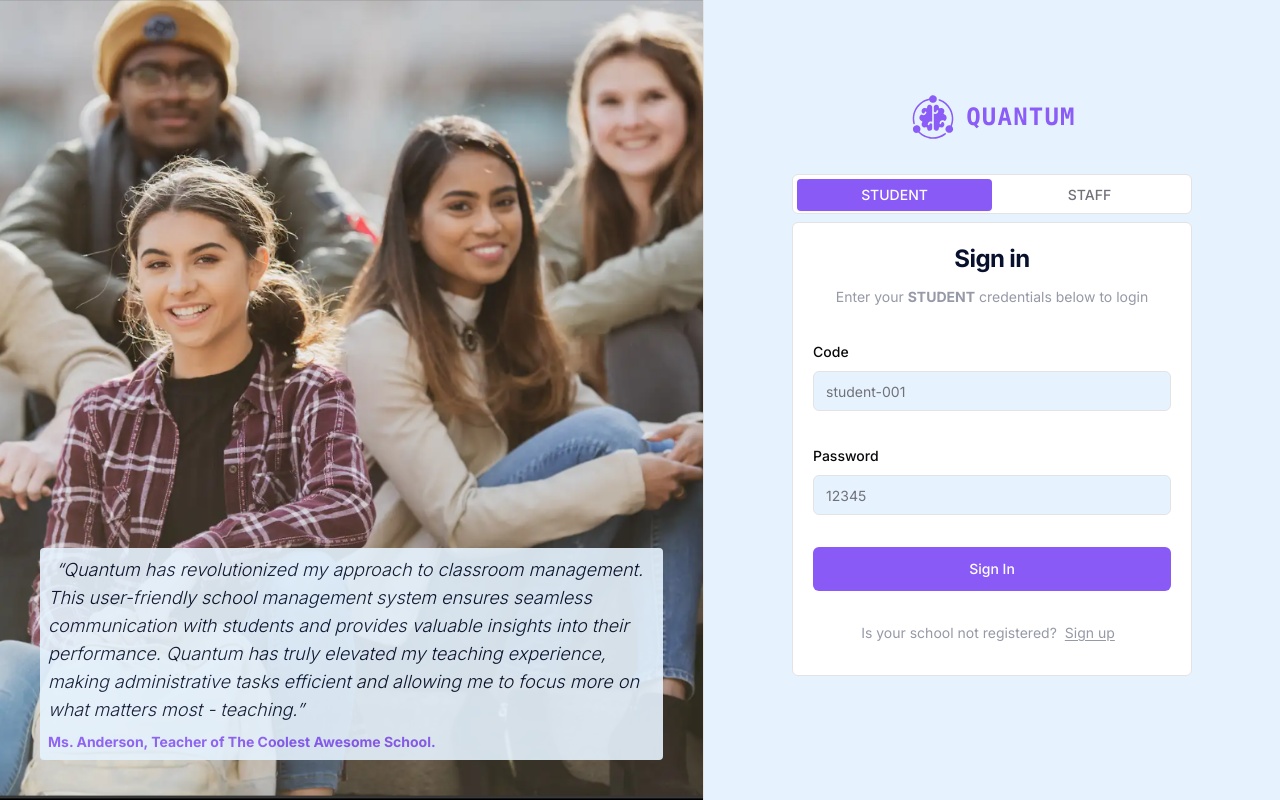
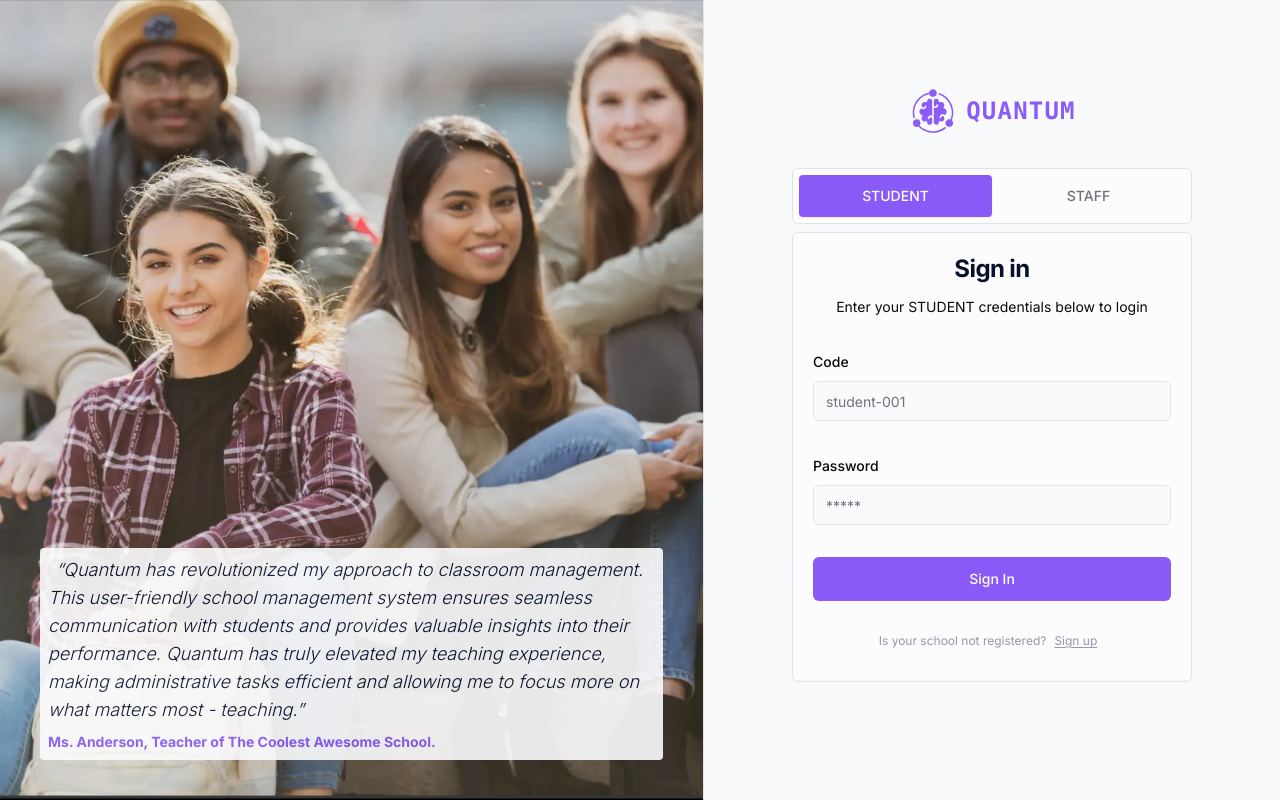
Before and after one commit to RenzoBA/School-Management-System-CLIENT, a Next.js app: page /sign-in in a window 1280 px wide. Built offline with nearby package versions, Linux system fonts and the light colour scheme.

Commit message:
style: update color palette

```diff
--- a/src/app/(auth)/sign-in/page.tsx
+++ b/src/app/(auth)/sign-in/page.tsx
@@ -16,7 +16,7 @@ const page = () => {
           fill
         />
         <div className="z-20 mt-auto text-primary">
-          <blockquote className="space-y-2 rounded bg-background-strong p-2 opacity-90">
+          <blockquote className="space-y-2 rounded bg-background p-2 opacity-90">
             <span className="p-2 text-lg font-light italic">
               &ldquo;Quantum has revolutionized my approach to classroom
               management. This user-friendly school management system ensures
--- a/src/app/globals.css
+++ b/src/app/globals.css
@@ -4,12 +4,12 @@
 
 @layer base {
   :root {
-    --background: 0 0% 100%;
+    --background: 240 20% 99%;
     --foreground: 240 10% 3.9%;
     --backgroundPrimaryGradient: 300, 100%, 75%;
     --backgroundSecondaryGradient: 240, 100%, 75%;
 
-    --background-strong: 208, 93%, 95%;
+    --background-strong: 210 17% 98%;
 
     --tertiary: 258, 90%, 66%;
     --tertiary-foreground: 254, 43%, 43%;
@@ -43,12 +43,12 @@
   }
 
   .dark {
-    --background: 234, 40%, 19%;
+    --background: 226 73% 13%;
     --foreground: 0 0% 98%;
     --backgroundPrimaryGradient: 228, 100%, 10%;
     --backgroundSecondaryGradient: 234, 30.8%, 28.6%;
 
-    --background-strong: 226, 73%, 10%;
+    --background-strong: 226 73% 10%;
 
     --tertiary: 258, 90%, 66%;
     --tertiary-foreground: 254, 43%, 43%;
--- a/src/app/layout.tsx
+++ b/src/app/layout.tsx
@@ -23,7 +23,7 @@ export default function RootLayout({
       <body
         className={cn(
           inter.className,
-          "min-h-screen antialiased scrollbar-thin scrollbar-thumb-background-strong scrollbar-thumb-rounded"
+          "min-h-screen bg-background-strong antialiased scrollbar-thin scrollbar-thumb-background-strong scrollbar-thumb-rounded"
         )}
       >
         <CustomQueryProvider>
--- a/src/app/page.tsx
+++ b/src/app/page.tsx
@@ -19,7 +19,7 @@ export default function Home() {
         <svg
           xmlns="http://www.w3.org/2000/svg"
           viewBox="0 0 1440 320"
-          fill="#07102c"
+          fill="#091439"
           className="absolute -bottom-0.5"
         >
           <path d="M0,256L80,261.3C160,267,320,277,480,261.3C640,245,800,203,960,181.3C1120,160,1280,160,1360,160L1440,160L1440,320L1360,320C1280,320,1120,320,960,320C800,320,640,320,480,320C320,320,160,320,80,320L0,320Z"></path>
--- a/src/components/dashboard/auth/LoginForm.tsx
+++ b/src/components/dashboard/auth/LoginForm.tsx
@@ -27,7 +27,7 @@ const LoginForm: FC<{ baseURL: string }> = ({ baseURL }) => {
     <div className="mx-auto flex w-full flex-col items-center justify-center space-y-6 rounded-lg sm:w-[400px] sm:max-w-md md:mt-0 xl:p-0">
       <div className="space-y-6 p-6 sm:p-8">
         <Tabs defaultValue="student" className="w-full sm:w-[400px]">
-          <TabsList className="grid w-full grid-cols-2">
+          <TabsList className="grid h-14 w-full grid-cols-2">
             <TabsTrigger value="student">STUDENT</TabsTrigger>
             <TabsTrigger value="staff">STAFF</TabsTrigger>
           </TabsList>
@@ -99,9 +99,9 @@ const CustomForm = ({
         <h1 className="text-xl font-bold leading-tight tracking-tight text-primary md:text-2xl">
           Sign in
         </h1>
-        <p className="text-sm text-secondary">
-          Enter your <span className="font-bold uppercase">{entityType}</span>{" "}
-          credentials below to login
+        <p className="text-sm">
+          Enter your <span className="uppercase">{entityType}</span> credentials
+          below to login
         </p>
       </div>
       <Form {...form}>
@@ -129,7 +129,7 @@ const CustomForm = ({
               <FormItem>
                 <FormLabel>Password</FormLabel>
                 <FormControl>
-                  <Input placeholder="12345" type="password" {...field} />
+                  <Input placeholder="*****" type="password" {...field} />
                 </FormControl>
                 <FormMessage />
               </FormItem>
@@ -146,7 +146,7 @@ const CustomForm = ({
           </Button>
         </form>
       </Form>
-      <p className="text-center text-sm text-secondary">
+      <p className="text-center text-xs text-secondary">
         Is your school not registered?
         <Link
           href="/sign-up"
--- a/src/components/landing-page/FeatureSection.tsx
+++ b/src/components/landing-page/FeatureSection.tsx
@@ -35,11 +35,11 @@ const FeatureSection = () => {
 const Feature = ({ feature }: { feature: FeatureProps }) => {
   return (
     <div className="flex max-w-md flex-col items-center gap-2 sm:mx-auto sm:text-center">
-      <div className="bg-background-strong rounded-full p-4 shadow">
+      <div className="rounded-full bg-background p-4 shadow">
         <Image src={feature.image} alt={feature.title} width={50} height={50} />
       </div>
       <div>
-        <p className="text-tertiary font-sans text-xs font-bold">
+        <p className="font-sans text-xs font-bold text-tertiary">
           {feature.bulletin}
         </p>
         <h3 className="mb-3 font-sans text-xl font-bold leading-5">
--- a/src/components/landing-page/TeamSection.tsx
+++ b/src/components/landing-page/TeamSection.tsx
@@ -54,7 +54,7 @@ const TeamMember = ({ member }: { member: MemberProps }) => {
         <p className="text-lg font-bold">
           {member.fullName} <span className="ml-1">{member.country}</span>
         </p>
-        <p className="text-tertiary mb-4 text-xs">{member.role}</p>
+        <p className="mb-4 text-xs text-tertiary">{member.role}</p>
         <p className="mb-4 text-sm leading-relaxed tracking-wide">
           {member.about}
         </p>
@@ -66,7 +66,7 @@ const TeamMember = ({ member }: { member: MemberProps }) => {
                   <Link
                     target="_blank"
                     href={link.url}
-                    className="bg-background hover:bg-tertiary group rounded-full p-2 transition-colors"
+                    className="group rounded-full bg-transparent p-2 transition-colors hover:bg-tertiary"
                   >
                     <span className="sr-only">{link.name}</span>
                     <link.logo
--- a/src/components/shared/UserStatsCardsGroup.tsx
+++ b/src/components/shared/UserStatsCardsGroup.tsx
@@ -76,7 +76,7 @@ const users = [
 
 const UserStatsCardsGroup: FC = () => {
   return (
-    <div className="flex flex-row gap-5">
+    <div className="flex flex-row gap-4">
       {users.map((user, i) => (
         <UserStatsCard user={user} key={i} />
       ))}
--- a/src/components/ui/button.tsx
+++ b/src/components/ui/button.tsx
@@ -13,7 +13,7 @@ const buttonVariants = cva(
         destructive:
           "bg-destructive text-white hover:bg-destructive-foreground",
         outline:
-          "border border-primary bg-background hover:border-tertiary text-primary hover:text-tertiary",
+          "border border-primary bg-background-strong hover:border-tertiary text-primary hover:text-tertiary",
         ghost:
           "text-primary hover:text-tertiary focus-visible:ring-0 focus-visible:ring-offset-0",
         link: "text-primary underline-offset-4 hover:text-tertiary",
--- a/src/components/ui/tabs.tsx
+++ b/src/components/ui/tabs.tsx
@@ -14,7 +14,7 @@ const TabsList = React.forwardRef<
   <TabsPrimitive.List
     ref={ref}
     className={cn(
-      "inline-flex h-10 items-center justify-center rounded-md bg-background border border-border p-1 text-muted-foreground",
+      "inline-flex h-10 items-center justify-center rounded-md border border-border bg-background p-1.5 text-muted-foreground",
       className
     )}
     {...props}
@@ -29,7 +29,7 @@ const TabsTrigger = React.forwardRef<
   <TabsPrimitive.Trigger
     ref={ref}
     className={cn(
-      "inline-flex items-center justify-center whitespace-nowrap rounded-sm px-3 py-1.5 text-sm font-medium ring-offset-background transition-all focus-visible:outline-none focus-visible:ring-2 focus-visible:ring-ring focus-visible:ring-offset-2 disabled:pointer-events-none disabled:opacity-50 data-[state=active]:bg-tertiary data-[state=active]:text-white data-[state=active]:shadow-sm",
+      "inline-flex h-full items-center justify-center whitespace-nowrap rounded-sm px-3 py-1.5 text-sm font-medium ring-offset-background transition-all data-[state=active]:bg-tertiary data-[state=active]:text-white data-[state=active]:shadow-sm focus-visible:outline-none focus-visible:ring-2 focus-visible:ring-ring focus-visible:ring-offset-2 disabled:pointer-events-none disabled:opacity-50",
       className
     )}
     {...props}
```
Also changed, not shown: src/app/(auth)/sign-up/page.tsx (+5 -5 lines), src/components/landing-page/Footer.tsx (+5 -5 lines).
